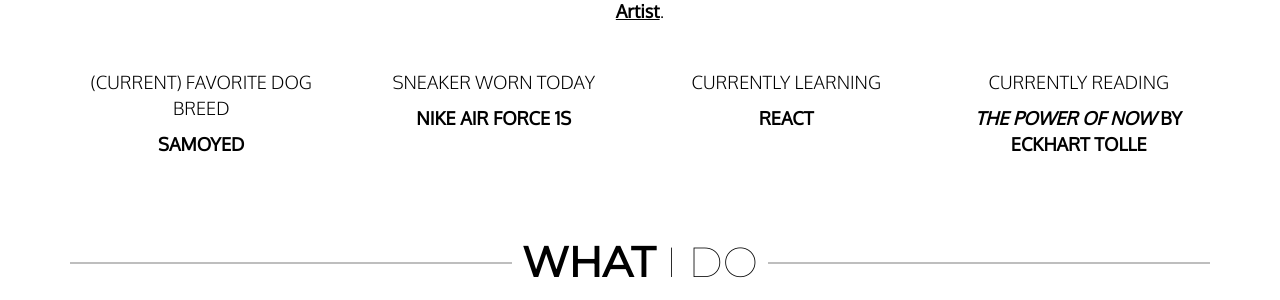
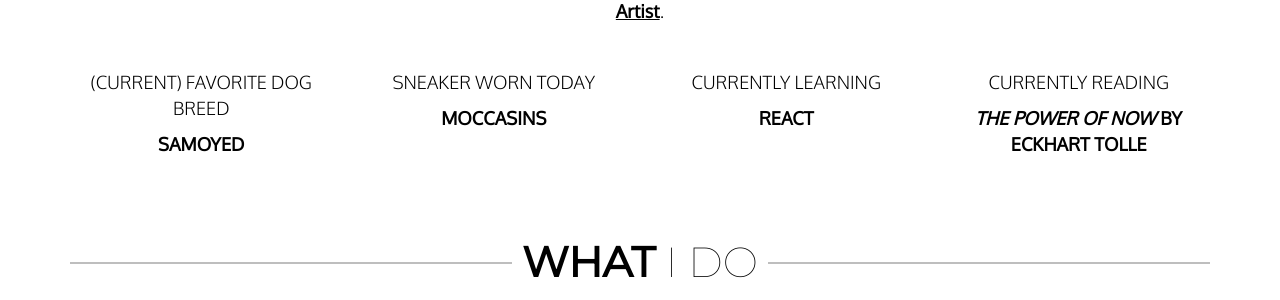
Before and after one commit to haanmiba/haanmiba.github.io, a Jekyll site: the page built from index.md, in a window 1280 px wide and 900 px high, scrolled down 1054 px. Shown: the part 154-454 px from the top of the window. Built offline with Jekyll 4.4.1, drawn with Linux system fonts in a browser that asks for light colours; nearby versions of some CDN libraries.

Commit message:
Updated sneaker

```diff
--- a/_data/about.yml
+++ b/_data/about.yml
@@ -1,11 +1,11 @@
 currently:
-  - action: 'teaching rising programmers the basics of Java and Object-Oriented Programming as an'
-    subject: 'Undergraduate Teaching Assistant'
-  - action: 'promoting university events as a '
-    subject: 'Graphic Artist'
-dog: 'Samoyed'
-sneaker: 'Nike Air Force 1s'
-learning: 'React'
+  - action: "teaching rising programmers the basics of Java and Object-Oriented Programming as an"
+    subject: "Undergraduate Teaching Assistant"
+  - action: "promoting university events as a "
+    subject: "Graphic Artist"
+dog: "Samoyed"
+sneaker: "Moccasins"
+learning: "React"
 reading:
   book: "The Power of Now"
-  author: 'Eckhart Tolle'
+  author: "Eckhart Tolle"
```
